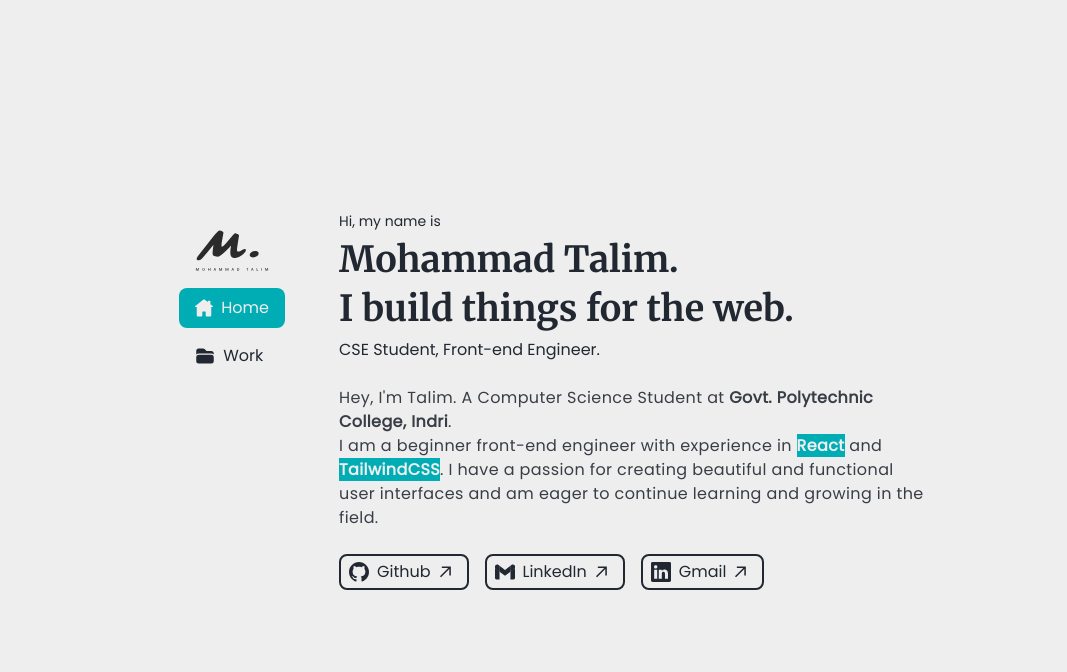
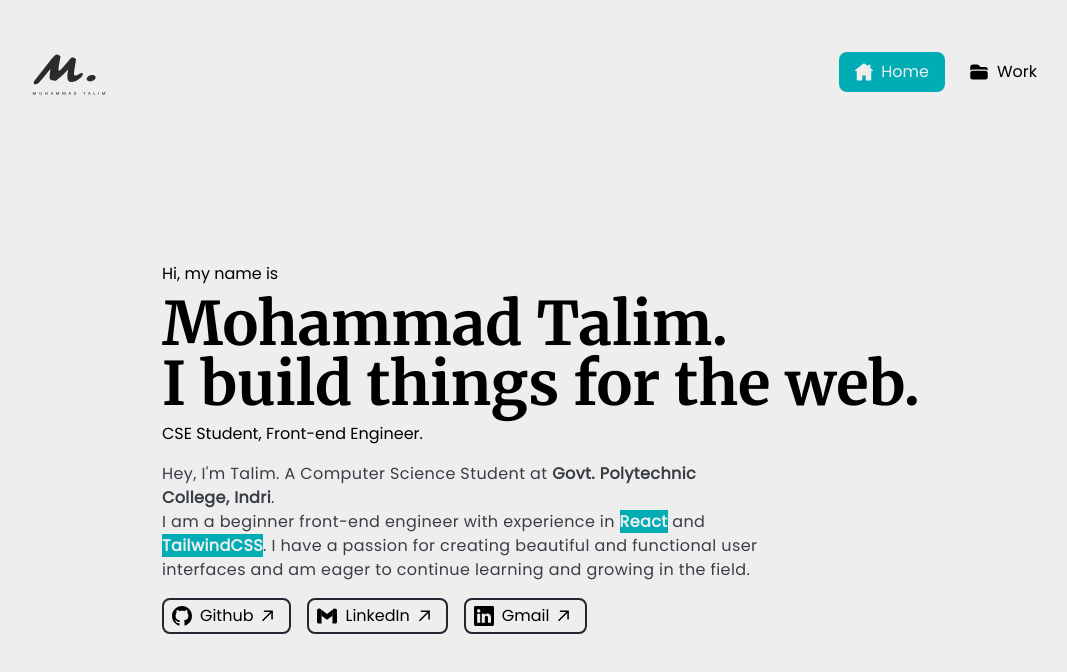
Before and after one commit to Md-Talim/Md-Talim, a Next.js app: page / in a window 1280 px wide. Shown: the top 672 px of the page, without its empty margins (99-1166 px from the left). Built offline with nearby package versions, Linux system fonts and the light colour scheme.

Commit message:
Make the navbar horizontal

```diff
--- a/src/app/globals.css
+++ b/src/app/globals.css
@@ -2,10 +2,6 @@
 @tailwind base;
 @tailwind components;
 @tailwind utilities;
-
-body {
-  @apply min-h-screen bg-lighter text-darker md:flex md:items-center md:justify-center;
-}
 
 h1,
 h2 {
--- a/src/app/layout.tsx
+++ b/src/app/layout.tsx
@@ -13,11 +13,9 @@ export default function RootLayout({
 }) {
   return (
     <html lang='en'>
-      <body>
-        <main className='container mx-auto flex h-screen max-w-3xl flex-col items-center gap-8 px-8 md:h-auto md:flex-row lg:min-w-[768px] lg:px-0'>
-          <NavBar />
-          {children}
-        </main>
+      <body className='container mx-auto bg-lighter'>
+        <NavBar />
+        {children}
       </body>
     </html>
   );
--- a/src/app/page.tsx
+++ b/src/app/page.tsx
@@ -3,16 +3,17 @@ import { contacts } from '@/constants';
 
 export default function Home() {
   return (
-    <section className='space-y-6 py-4'>
-      <header className='space-y-1'>
-        <p className='text-sm'>Hi, my name is</p>
-        <h1 className='text-4xl font-bold leading-snug'>
+    <main className='flex h-[calc(100vh-6rem)] items-center justify-center'>
+      <section className='space-y-4'>
+        <header className='space-y-2'>
+          <p>Hi, my name is</p>
+          <h1 className='text-4xl font-bold leading-snug md:text-6xl'>
             Mohammad Talim.
             <br /> I build things for the web.
           </h1>
           <p>CSE Student, Front-end Engineer.</p>
         </header>
-      <p className='max-w-[60ch] tracking-wide text-dark'>
+        <p className='max-w-[60ch] text-base tracking-wide text-dark'>
           Hey, I&apos;m Talim. A Computer Science Student at{' '}
           <span className='font-bold'>Govt. Polytechnic College, Indri</span>
           .
@@ -20,9 +21,9 @@ export default function Home() {
           <span className='bg-primary font-bold text-lighter'>
             React
           </span> and{' '}
-        <span className='bg-primary font-bold text-lighter'>TailwindCSS</span>.
-        I have a passion for creating beautiful and functional user interfaces
-        and am eager to continue learning and growing in the field.
+          <span className='bg-primary font-bold text-lighter'>TailwindCSS</span>
+          . I have a passion for creating beautiful and functional user
+          interfaces and am eager to continue learning and growing in the field.
         </p>
         <ul className='mt-6 flex flex-col gap-4 md:flex-row'>
           {contacts.map((contact, index) => (
@@ -32,5 +33,6 @@ export default function Home() {
           ))}
         </ul>
       </section>
+    </main>
   );
 }
--- a/src/components/NavBar.tsx
+++ b/src/components/NavBar.tsx
@@ -5,10 +5,10 @@ import { HomeIcon, ProjectIcon } from './icons';
 
 const NavBar = () => {
   return (
-    <nav className='-mx-4 w-full md:mx-0 md:h-screen md:w-[150px] md:flex-shrink-0 md:px-0'>
-      <div className='flex items-center justify-between md:sticky md:top-52 md:flex-col'>
+    <nav className='mx-auto h-24 w-full max-w-5xl py-8'>
+      <div className='flex items-center justify-between'>
         <Image src={logo} alt='m in cursive' className='aspect-square w-20' />
-        <ul className='flex flex-row gap-2 md:flex-col'>
+        <ul className='flex flex-row gap-2'>
           <li>
             <NavLink link='/'>
               <HomeIcon />
```
Lines whose indentation alone changed are shown as unchanged.
